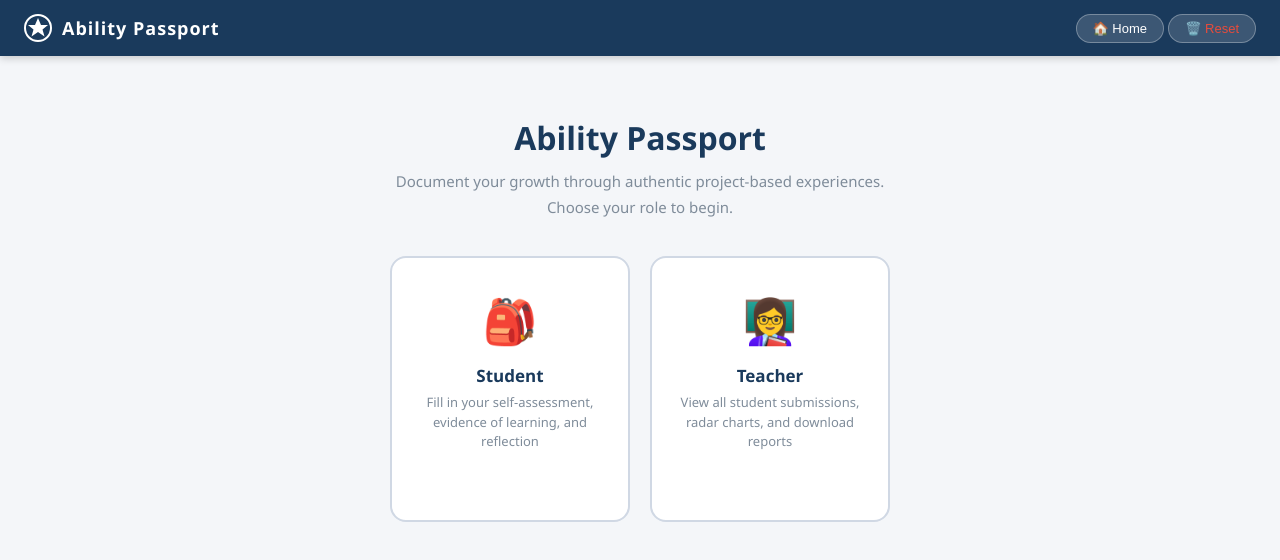
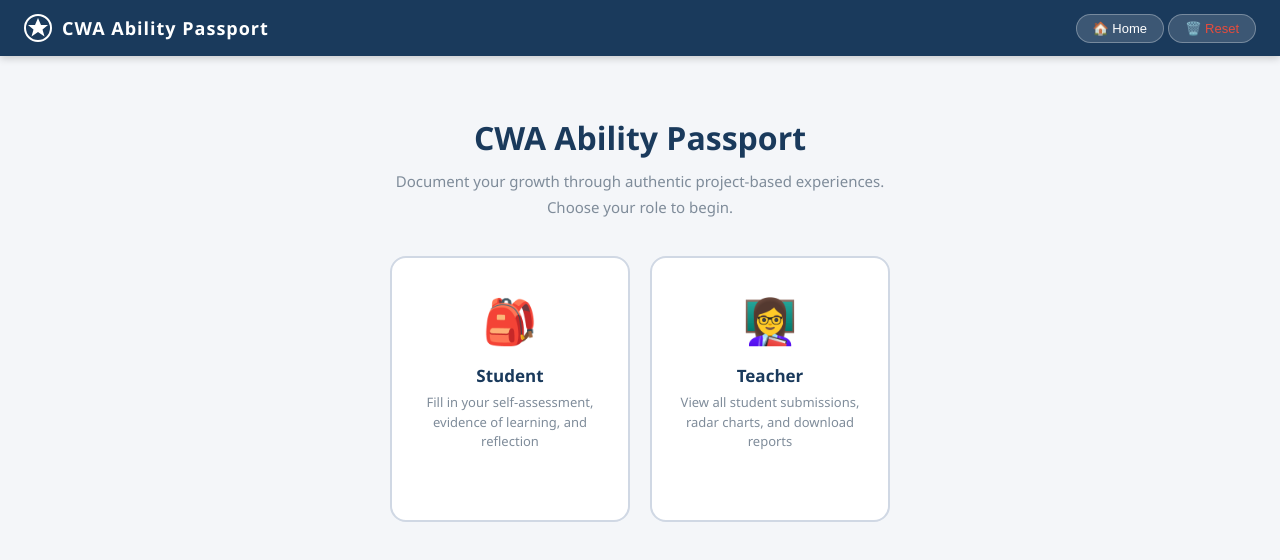
Before and after one commit to jenniferniuniu-hue/sparks-compass, a plain HTML site: page index.html in a window 1280 px wide. Drawn offline with nearby package versions, Linux system fonts and the light colour scheme.

Commit message:
Update index.html

```diff
--- a/index.html
+++ b/index.html
@@ -3,7 +3,7 @@
 <head>
 <meta charset="UTF-8">
 <meta name="viewport" content="width=device-width, initial-scale=1.0">
-<title>Ability Passport</title>
+<title>CWA Ability Passport</title>
 <script src="https://cdn.jsdelivr.net/npm/chart.js@4.4.0/dist/chart.umd.min.js"></script>
 <script src="https://cdn.jsdelivr.net/npm/@supabase/supabase-js@2"></script>
 <script src="https://cdn.jsdelivr.net/npm/html2canvas@1.4.1/dist/html2canvas.min.js"></script>
@@ -397,7 +397,7 @@
       <circle cx="14" cy="14" r="13" stroke="white" stroke-width="2"/>
       <path d="M14 4 L17 11 L24 11 L18.5 15.5 L20.5 22.5 L14 18 L7.5 22.5 L9.5 15.5 L4 11 L11 11 Z" fill="white"/>
     </svg>
-    Ability Passport
+    CWA Ability Passport
   </div>
   <div id="navRight">
     <button class="nav-btn" onclick="goHome()">🏠 Home</button>
@@ -411,7 +411,7 @@
 <!-- ═══════════ PAGE: HOME ═══════════ -->
 <div class="page active" id="page-home">
   <div class="hero">
-    <h1>Ability Passport</h1>
+    <h1>CWA Ability Passport</h1>
     <p>Document your growth through authentic project-based experiences. Choose your role to begin.</p>
     <div class="card-grid">
       <div class="role-card" onclick="showPage('student')">
@@ -446,7 +446,7 @@
     <div class="card">
       <div class="card-header"><span class="badge">PART 0</span><h2>Basic Information</h2></div>
       <div class="intro-text">
-        The Ability Passport documents students' growth through authentic project-based experiences.
+        The CWA Ability Passport documents students' growth through authentic project-based experiences.
         It focuses on the development of key capabilities beyond academic learning, encouraging students to explore real-world issues,
         collaborate with others, and reflect on their personal growth.
       </div><br>
```
